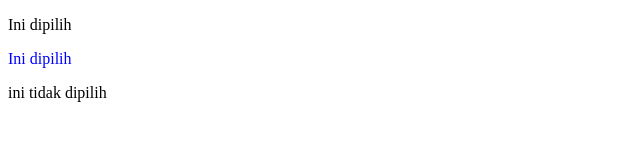
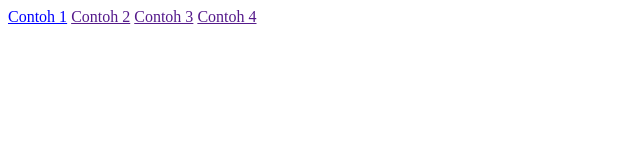
Before and after one commit to jonfry1175/HC-PZN, a plain HTML site: page BasicCSS/index.html in a window 1280 px wide. Shown: the whole page, without its empty margins (0-640 px from the left). Drawn offline with Linux system fonts and the light colour scheme.

Commit message:
attribute="value" selector

```diff
--- a/BasicCSS/index.html
+++ b/BasicCSS/index.html
@@ -6,19 +6,16 @@
     <title>Document</title>
     <link rel="stylesheet" href="style.css">
     <style>
-        #judul {
-            color: red;
+        a[target="_blank"] {
+            color: blue;
         }
     </style>
 </head>
 <body>
-    <div>
-        <article>
-            <p>Ini dipilih</p>
-        </article>
-        <p>Ini dipilih</p>
-    </div>
-    <p>ini tidak dipilih</p>
+   <a href="" target="_blank">Contoh 1</a>
+   <a href="" target="">Contoh 2</a>
+   <a href="" target="_slank">Contoh 3</a>
+   <a href="" target="">Contoh 4</a>
 </body>
 
 </html>
```
